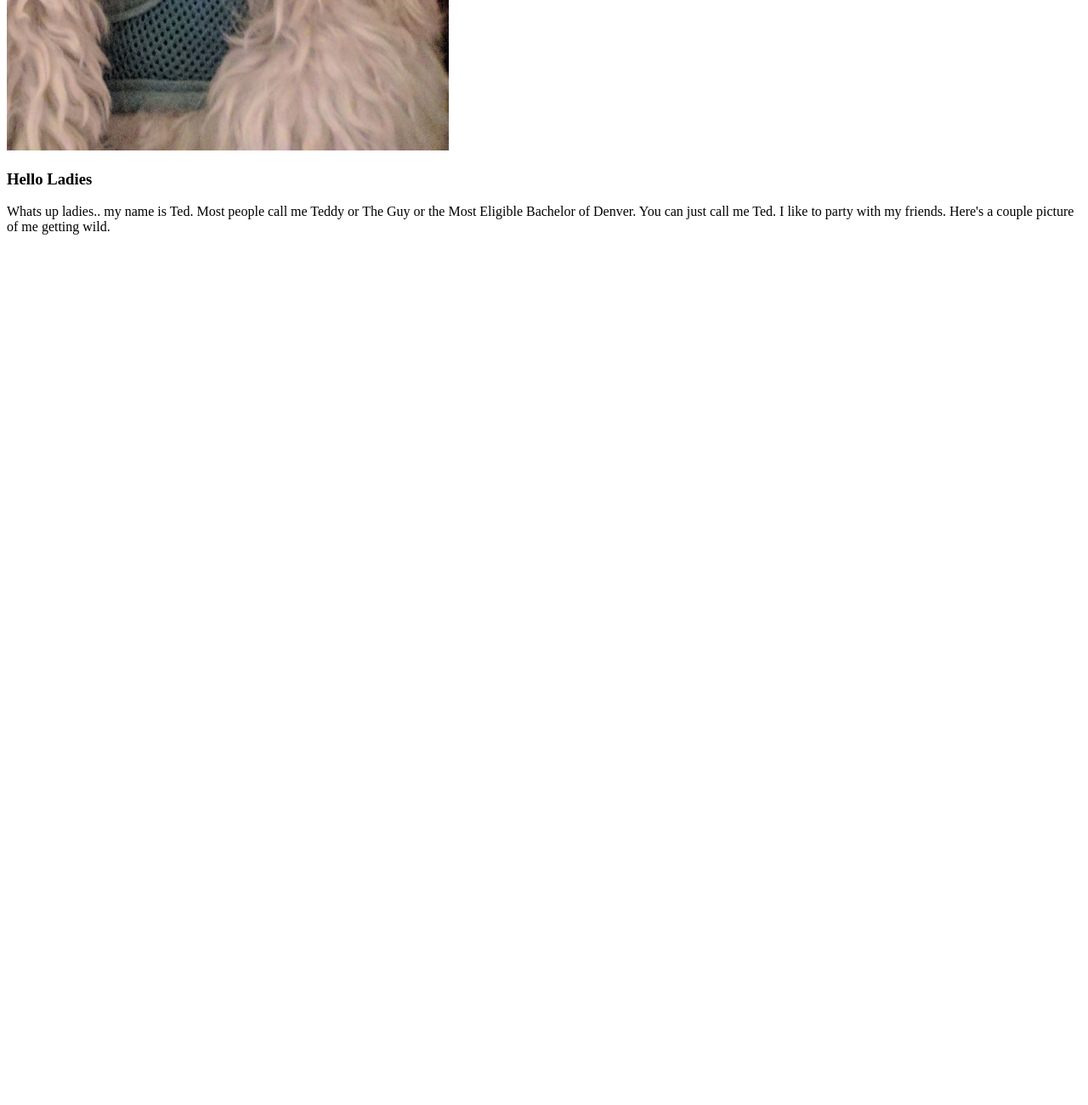
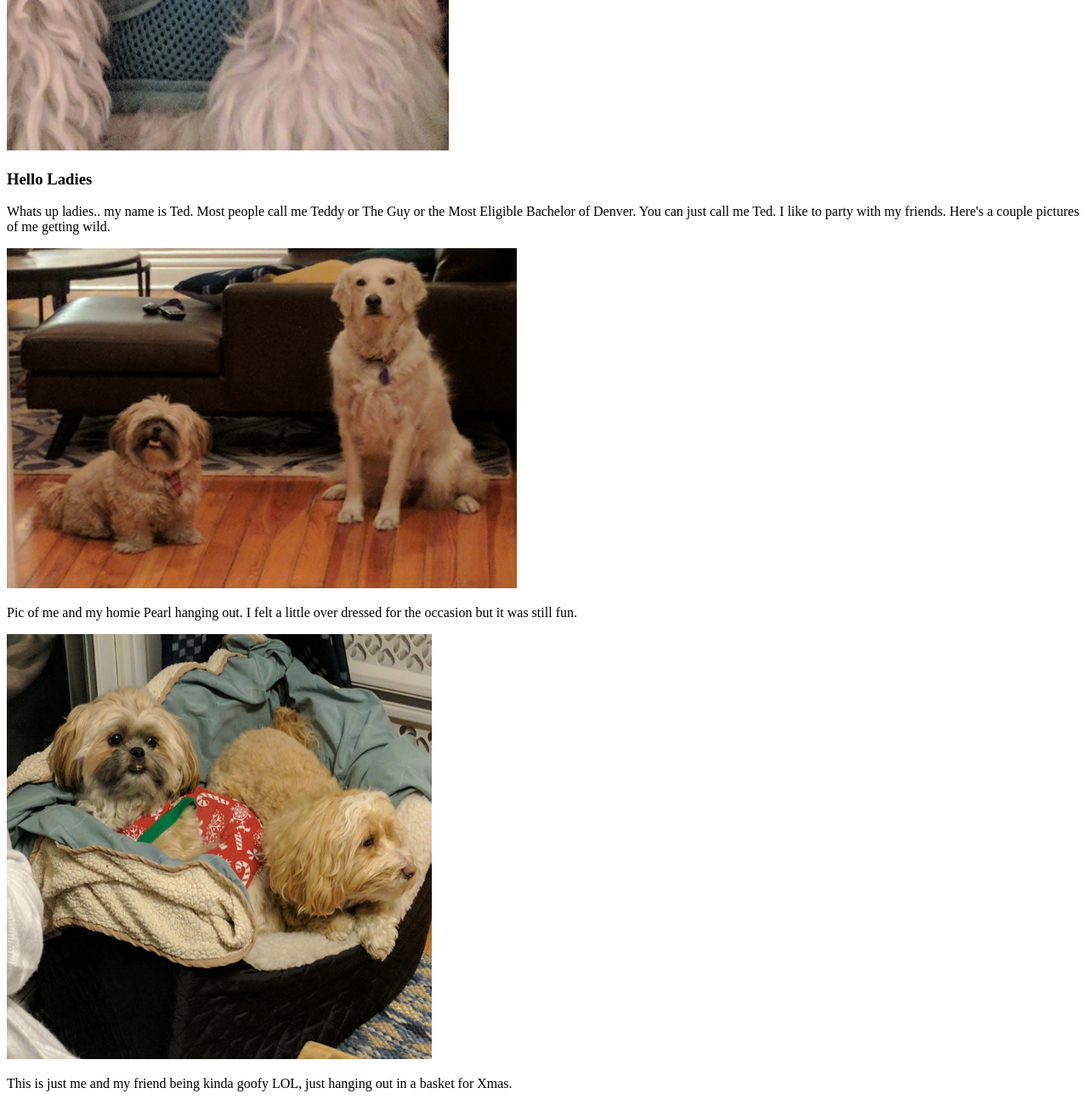
Before and after one commit to brandonhenning/brandonhenning.github.io, a plain HTML site: page index.html in a window 1280 px wide. Shown: the part 723-2023 px from the top of the page at 85% size. Before the commit the page ends 1041 px from the top, so only its background shows below. Drawn offline with Linux system fonts and the light colour scheme; a script that the page names is missing.

Commit message:
Edited photo sizes

```diff
--- a/index.html
+++ b/index.html
@@ -14,12 +14,16 @@
 
     <h3>Hello Ladies</h3>
         <p>Whats up ladies.. my name is Ted. Most people call me Teddy or The Guy or the Most Eligible Bachelor of Denver.
-            You can just call me Ted. I like to party with my friends. Here's a couple picture of me getting wild.
+            You can just call me Ted. I like to party with my friends. Here's a couple pictures of me getting wild.
         </p>
     <div>
-        <img src="" alt="">
+        <img src="https://raw.githubusercontent.com/brandonhenning/brandonhenning.github.io/master/ted_and_pearl.jpg" alt="ted and pearl" height="400" width="600">
+        <p>Pic of me and my homie Pearl hanging out. I felt a little over dressed for the occasion but it was still fun.</p>
     </div>
-
+    <div>
+        <img src="https://raw.githubusercontent.com/brandonhenning/brandonhenning.github.io/master/ted_dexter.jpg" alt="ted and dexter" height="500" width="500">
+        <p>This is just me and my friend being kinda goofy LOL, just hanging out in a basket for Xmas.</p>
+    </div>
 
 </body>
 </html>
```
